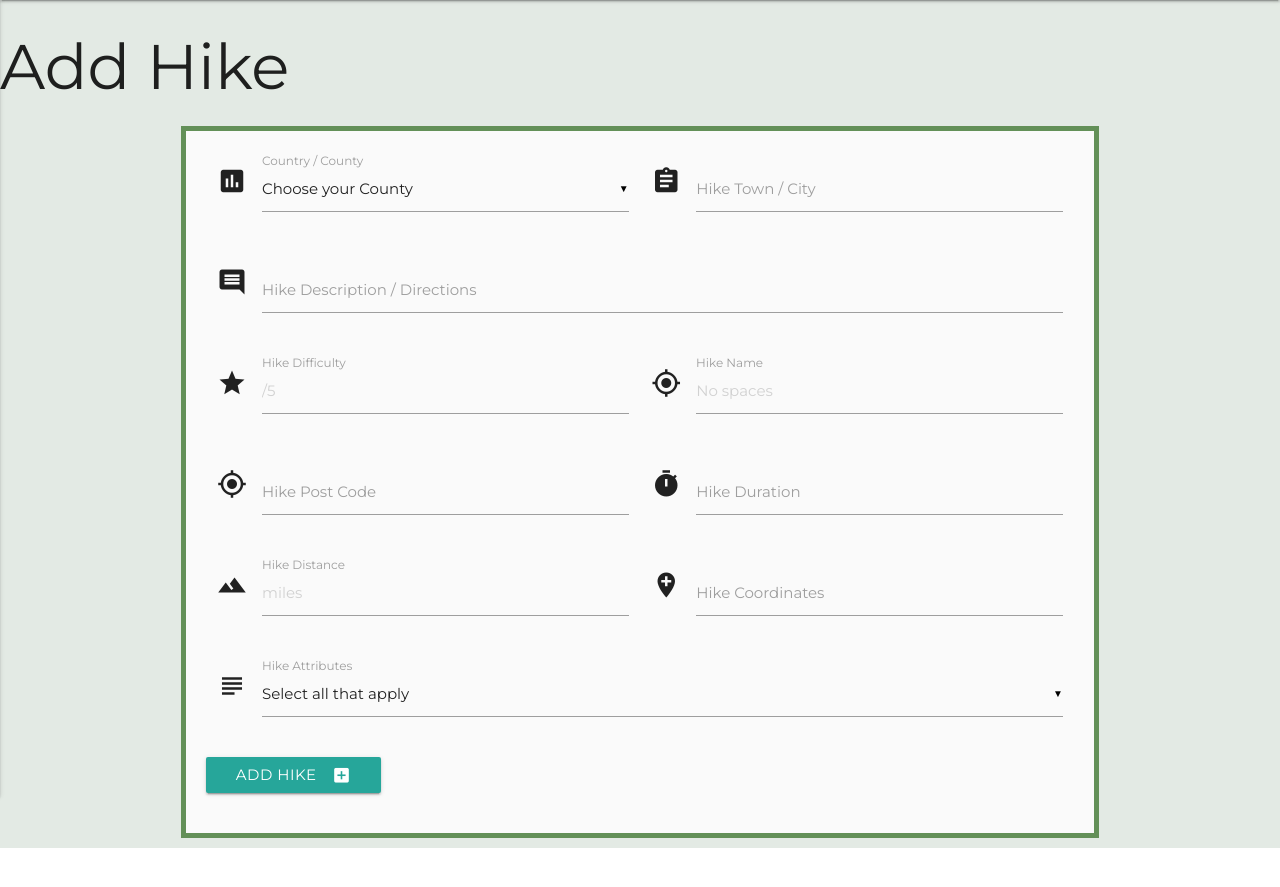
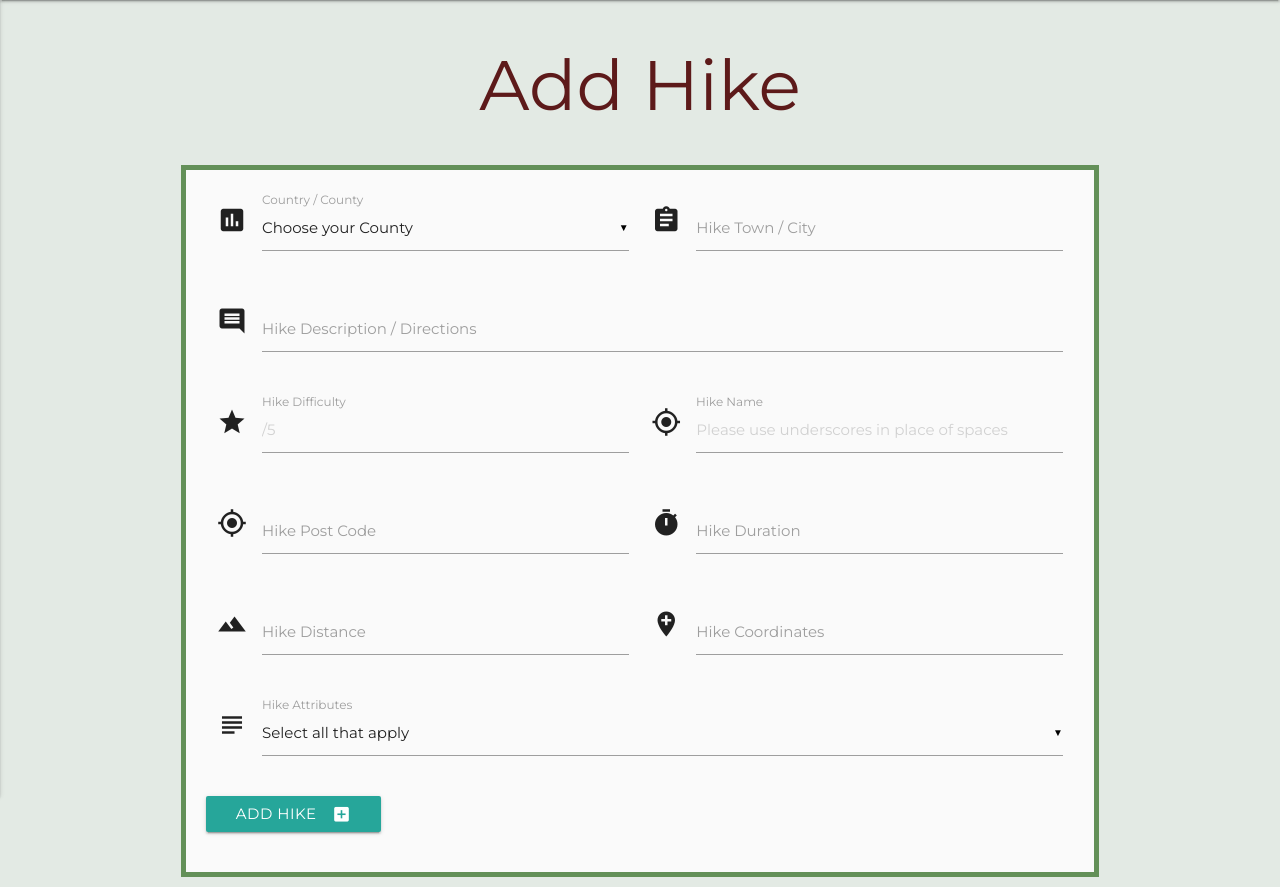
Before and after one commit to JonWil91/Lets-Hike, a Flask app: page /addhikes in a window 1280 px wide. Shown: the part 64-951 px from the top of the page. Before the commit the page ends 912 px from the top, so only its background shows below. Run offline with Flask 2, Linux system fonts and the light colour scheme; data that the repository does not hold is empty; some libraries are stand-ins or nearby versions.

Commit message:
Added formatting to titles

```diff
--- a/static/css/style.css
+++ b/static/css/style.css
@@ -1,6 +1,13 @@
 body {
     font-family: 'Montserrat', sans-serif;
     background-color: #e3eae4;
+}
+
+.title-text {
+    text-align: center;
+    padding: 20px;
+    color: #5d1a1a;
+    font-size: 70px;
 }
 
  /* Navbar */
@@ -34,14 +41,16 @@ body {
 
 .jumbotron {
     background-color: transparent !important;
+    text-align: center
 }
 
-.jumbotron-header, .lead {
-    text-align: center;
+.jumbotron-header {
+    font-size: 100px;
+    color: #5d1a1a;
 }
 
 .lead {
-    font-size: 20px;
+    font-size: 25px;
 }
 
 /* /Home Page */
--- a/templates/about.html
+++ b/templates/about.html
@@ -1,7 +1,7 @@
 {% extends 'base.html' %}
 {% block content %}
 
-<h1>About</h1>
+<h2 class="title-text">About</h2>
 
 <div class="container">
 	<div class="row">
--- a/templates/addhikes.html
+++ b/templates/addhikes.html
@@ -1,6 +1,6 @@
 {% extends 'base.html' %} {% block content %}
 
-<h1>Add Hike</h1>
+<h2 class="title-text">Add Hike</h2>
 <div class="container">
 	<div class="row input-box">
 		<form action="{{ url_for('insert_hikes') }}" method="POST" class="col s12">
@@ -48,7 +48,7 @@
 				</div>
 				<div class="input-field col s12 m6">
 					<i class="material-icons prefix">my_location</i>
-					<input pattern="[^\s]+" name="hike_name" id="hike_name" type="text" placeholder="No spaces">
+					<input pattern="[^\s]+" name="hike_name" id="hike_name" type="text" placeholder="Please use underscores in place of spaces">
 					<label for="icon_telephone">Hike Name</label>
 				</div>
 			</div>
@@ -67,7 +67,7 @@
 			<div class="row">
 				<div class="input-field col s12 m6">
 					<i class="material-icons prefix">landscape</i>
-					<input name="hike_distance" id="hike_distance" type="text" placeholder="miles">
+					<input name="hike_distance" id="hike_distance" type="text">
 					<label for="icon_telephone">Hike Distance</label>
 				</div>
 				<div class="input-field col s12 m6">
--- a/templates/edithike.html
+++ b/templates/edithike.html
@@ -1,6 +1,6 @@
 {% extends 'base.html'%} {% block content %}
 
-<h1>Edit Hike</h1>
+<h2 class="title-text">Edit Hike</h2>
 <div class="container">
 	<div class="row input-box">
 		<form action="{{ url_for('update_hike', hike_id=hike._id) }}" method="POST" class="col s12">
--- a/templates/hikes.html
+++ b/templates/hikes.html
@@ -2,7 +2,7 @@
 {% block content %}
 
 
-<h1>Hikes</h1>
+<h2 class="title-text">Hikes</h2>
 
 <div class="container">
 	<div class="row">
```
Also changed, not shown: README.md.
